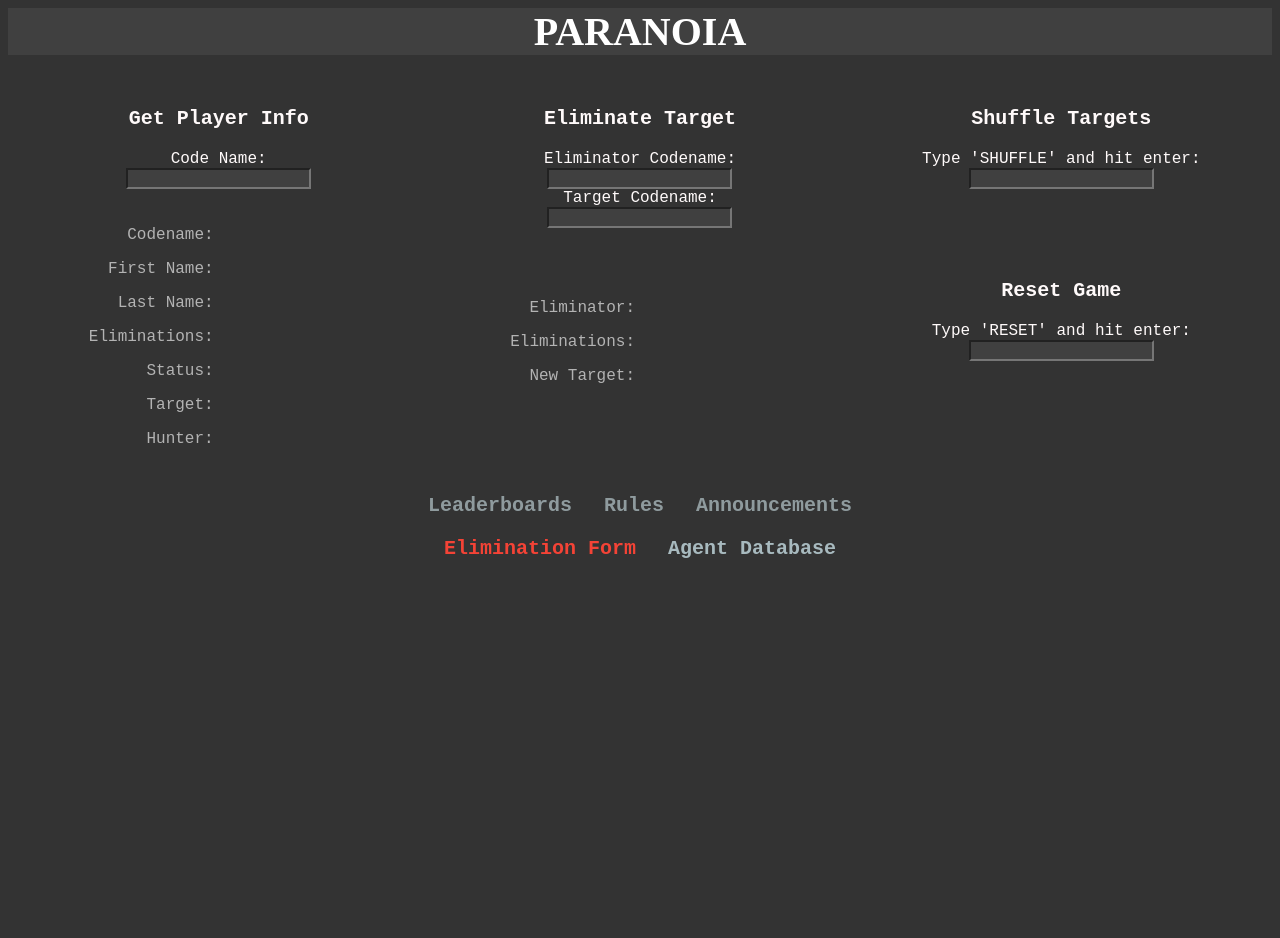
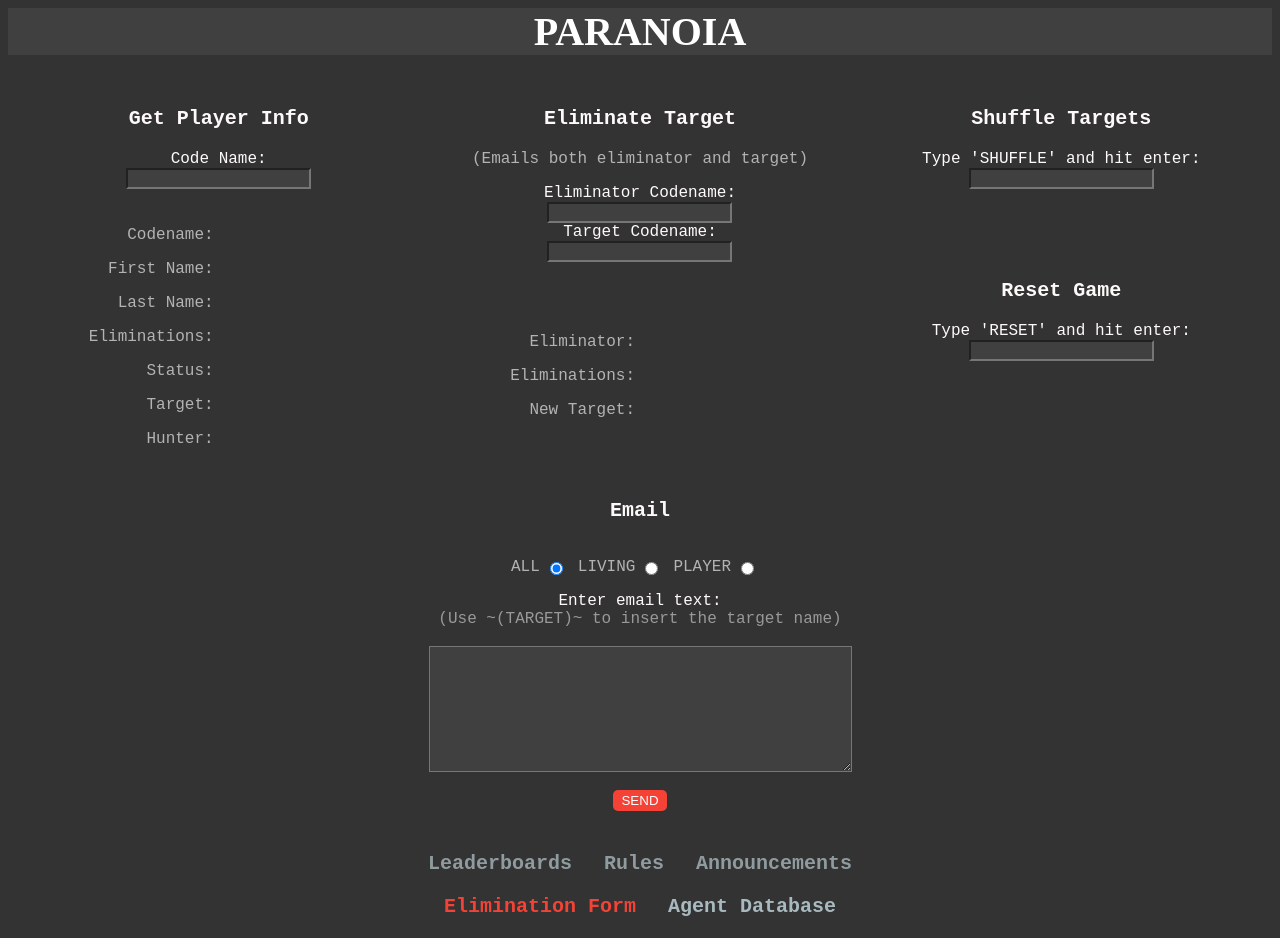
Before and after one commit to evankirkiles/ParanoiaWebsite, a PHP site: page /website/controlcenter.php in a window 1280 px wide. Before the commit the page ends 558 px from the top, so only its background shows below. Run offline with PHP 8.4, Linux system fonts and the light colour scheme; the visitor is signed in with stand-in values (Sample User, id 1).

Commit message:
Added email support.

```diff
--- /dev/null
+++ b/composer.json
@@ -0,0 +1,5 @@
+{
+    "require": {
+        "swiftmailer/swiftmailer": "^6.0"
+    }
+}
--- a/website/controlcenter.php
+++ b/website/controlcenter.php
@@ -29,6 +29,27 @@
       .row {display: flex;}
       .column { flex: 33.33%;
           padding: 5px;}
+      textarea {background-color: rgb(64, 64, 64);
+        color: Snow}
+      #selectemailtype { display: flex;
+        margin: auto;
+        flex-direction: row;
+        justify-content: center;
+        align-items: center;
+        width: 20%;
+      }
+      #selectemailtype > p {
+        margin-right: 5px;
+      }
+      .emailoption {
+        margin-right: 15px;
+      }
+      button {
+        background-color: #f44336;
+        color: #fff;
+        border-radius: 5px;
+        border-color: transparent;
+      }
 		</style>
 		<style type="text/css">a {text-decoration: none; color: white;}</style>
 	</head>
@@ -67,6 +88,7 @@
 
       <div class='column'>
         <h3 align='center'><font color=Snow font-family='Courier New'>Eliminate Target</font></h3>
+        <p align='center'>(Emails both eliminator and target)</p>
         <form align='center' id="search_elimination">
           Eliminator Codename:<br>
           <input type="text" id="search_elimination_eliminator" autocomplete='off'><br>
@@ -104,6 +126,26 @@
       </div>
     </div>
 
+    <div class='column'>
+        <h3 align='center'><font color=Snow font-family='Courier New'>Email</font></h3>
+        <form align='center' id="email">
+          <div id="selectemailtype">
+            <p>ALL</p>
+            <input type="radio" class="emailoption" name="emailoption" id="all" checked>
+            <p>LIVING</p>
+            <input type="radio" class="emailoption" name="emailoption" id="living">
+            <p>PLAYER</p>
+            <input type="radio" class="emailoption" name="emailoption" id="player">
+          </div>
+          <div id="ifplayerselected" style="display: none">Code name: <input type="text" id="codenameemail"><br><br></div>
+          Enter email text:<br>
+          <div style="color: #999999">(Use ~(TARGET)~ to insert the target name)</div>
+          <br>
+          <textarea rows="8" cols="50" id="emailtext"></textarea><br><br>
+          <button form="email">SEND</button>
+        </form>
+      </div>
+
 		<p align='center'>
 		<h3 align = 'center'><a href="/leaderboards.php" hspace=20><font color=#8f9b9e>Leaderboards&emsp;</font></a>
 			<a href="/rules.php" hspace=20><font color=#8f9b9e>Rules&emsp;</font></a>
--- a/website/controlcenter_script.js
+++ b/website/controlcenter_script.js
@@ -47,6 +47,14 @@ $(document).ready(function() {
     }
   });
 
+  $('#email').submit(function(e) {
+    if ($('#emailtext').val() != '') {
+      send_email($('#emailtext').val(), $('.emailoption:checked').attr('id'), $('#codenameemail').val());
+      $('#emailtext').val('');
+    }
+    return false;
+  })
+
   $('#shuffle').submit(function(e) {
     if ($('#shuffle_text').val() == 'SHUFFLE') {
       $('#shuffle_success').css('color', 'blue');
@@ -57,6 +65,14 @@ $(document).ready(function() {
       $('#shuffle_success').css('color', 'red');
       $('#shuffle_success').text('Enter SHUFFLE correctly.');
       return false;
+    }
+  });
+
+  $('#email input[type=radio]').on('change', function() {
+    if ($('#player', '#email').prop('checked')) {
+      $('#ifplayerselected').css('display', 'block');
+    } else {
+      $('#ifplayerselected').css('display', 'none');
     }
   });
 });
@@ -130,3 +146,21 @@ function reset_db() {
   }
   });
 };
+
+function send_email(email, setting, codename) {
+  $.ajax({
+    type: "POST",
+    url: '/php_handlers/php_handler_email.php',
+    data: {emailtext: email,
+           setting: setting,
+           codename: codename},
+    dataType: 'json',
+    success: function(response) {
+      alert('Email was a success.');
+    },
+    error: function(something, err) {
+      console.log(something.responseText);
+      alert('Email was a failure.');
+    }
+  });
+};
```
Also changed, not shown: scripts/email.php (added, +17 -0 lines), website/php_handlers/php_handler_email.php (added, +88 -0 lines), 3 other files.
